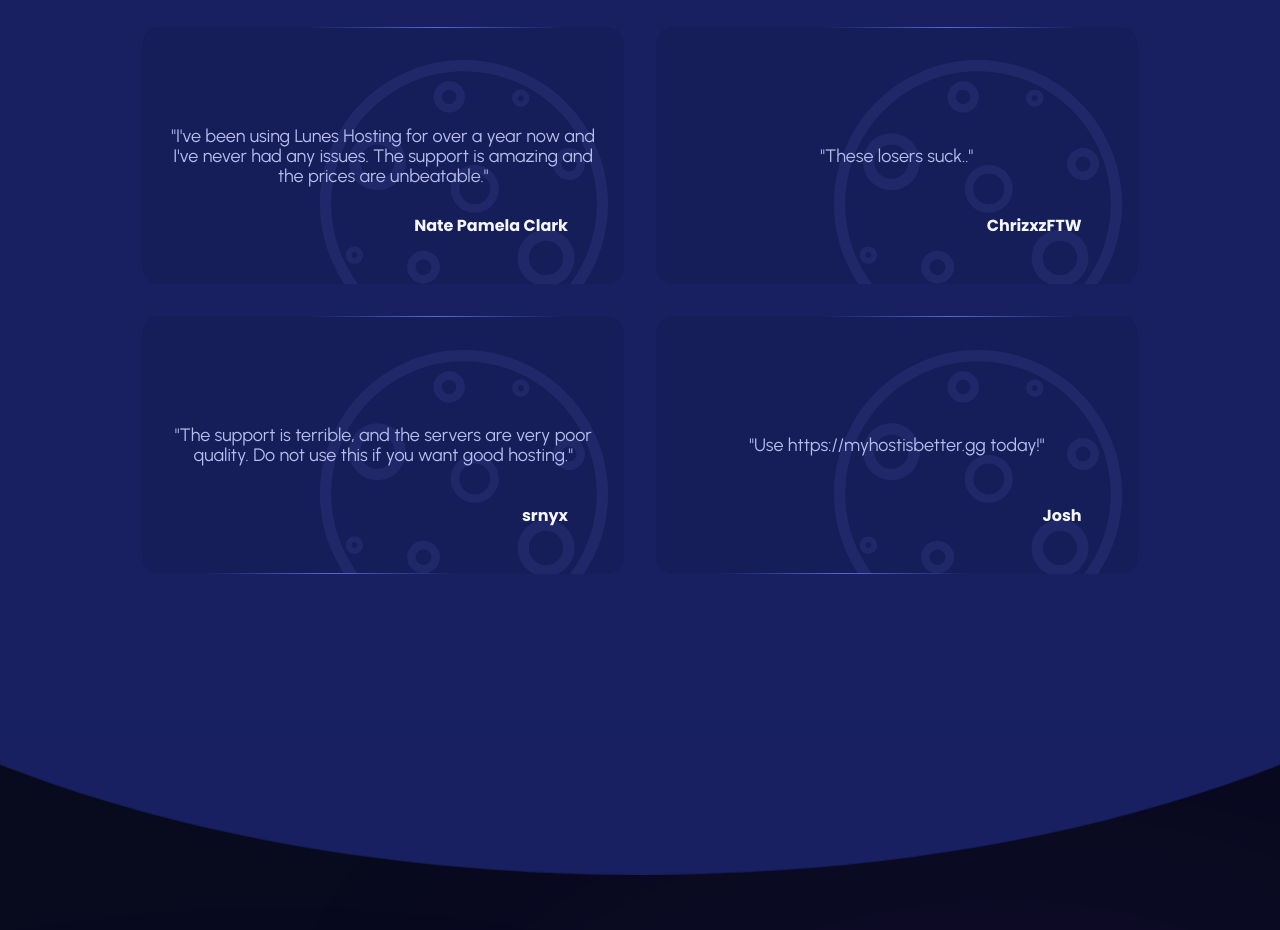
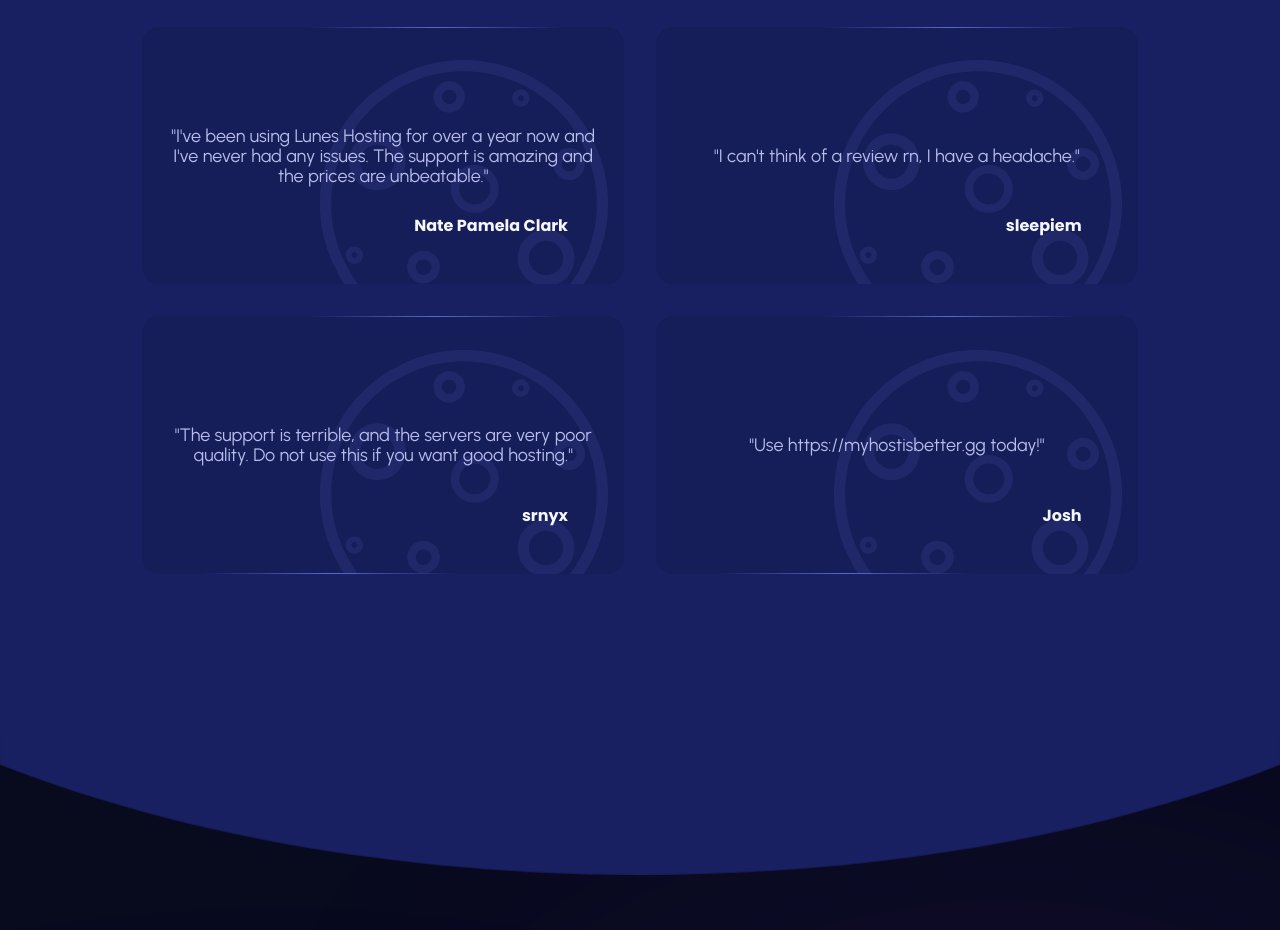
Before and after one commit to rhawkins030/Site, a plain HTML site: page index.html in a window 1280 px wide. Shown: the part 2982-3912 px from the top of the page. Drawn offline with nearby package versions, Linux system fonts and the light colour scheme; some icons are missing.

Commit message:
Updates
- Added @sleepiem's review

```diff
--- a/index.html
+++ b/index.html
@@ -377,10 +377,10 @@
                         </div>
                         <div class="testimBlock">
                             <div>
-                                <p2 class="testimReview">"These losers suck.."</p2>
+                                <p2 class="testimReview">"I can't think of a review rn, I have a headache."</p2>
                             </div>
                             <div class="testimUser">
-                                <span>ChrizxzFTW</span>
+                                <span>sleepiem</span>
                             </div>
                             <div class="moonSvg"></div>
                         </div>
```
